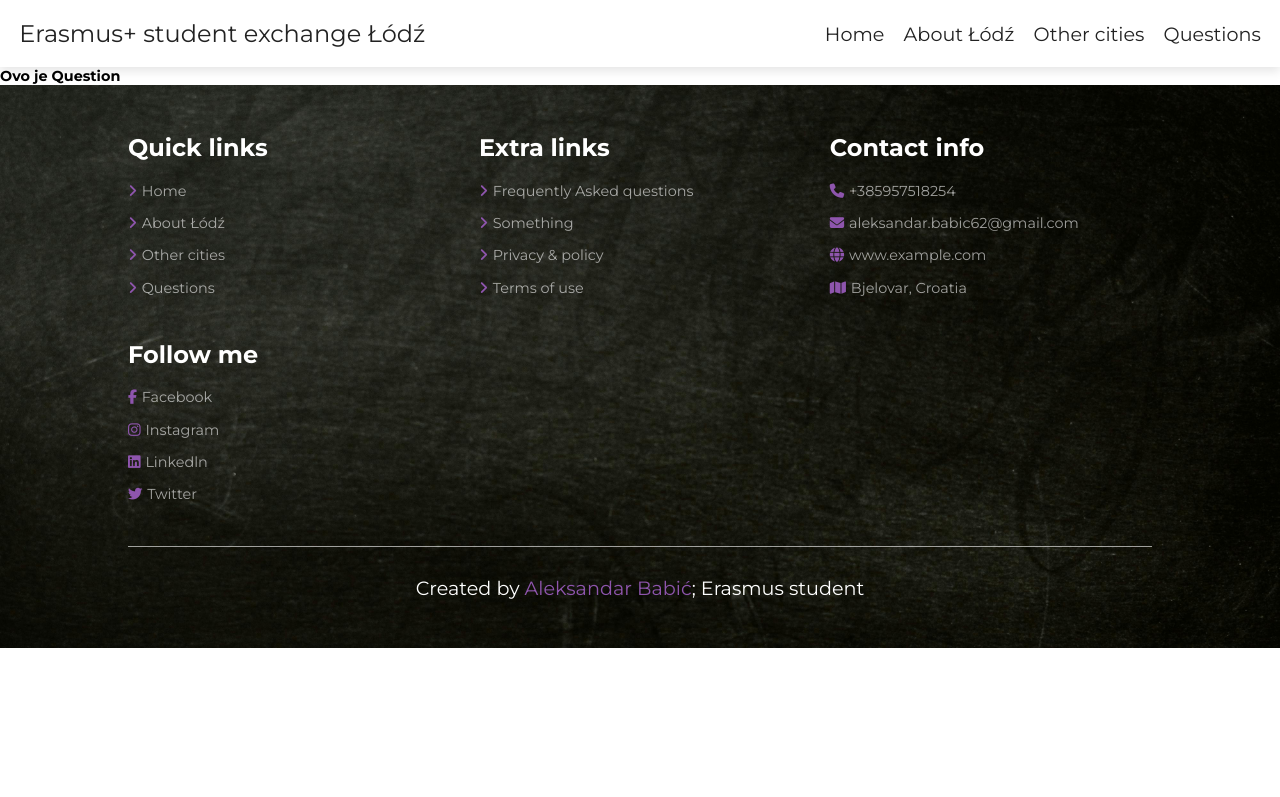
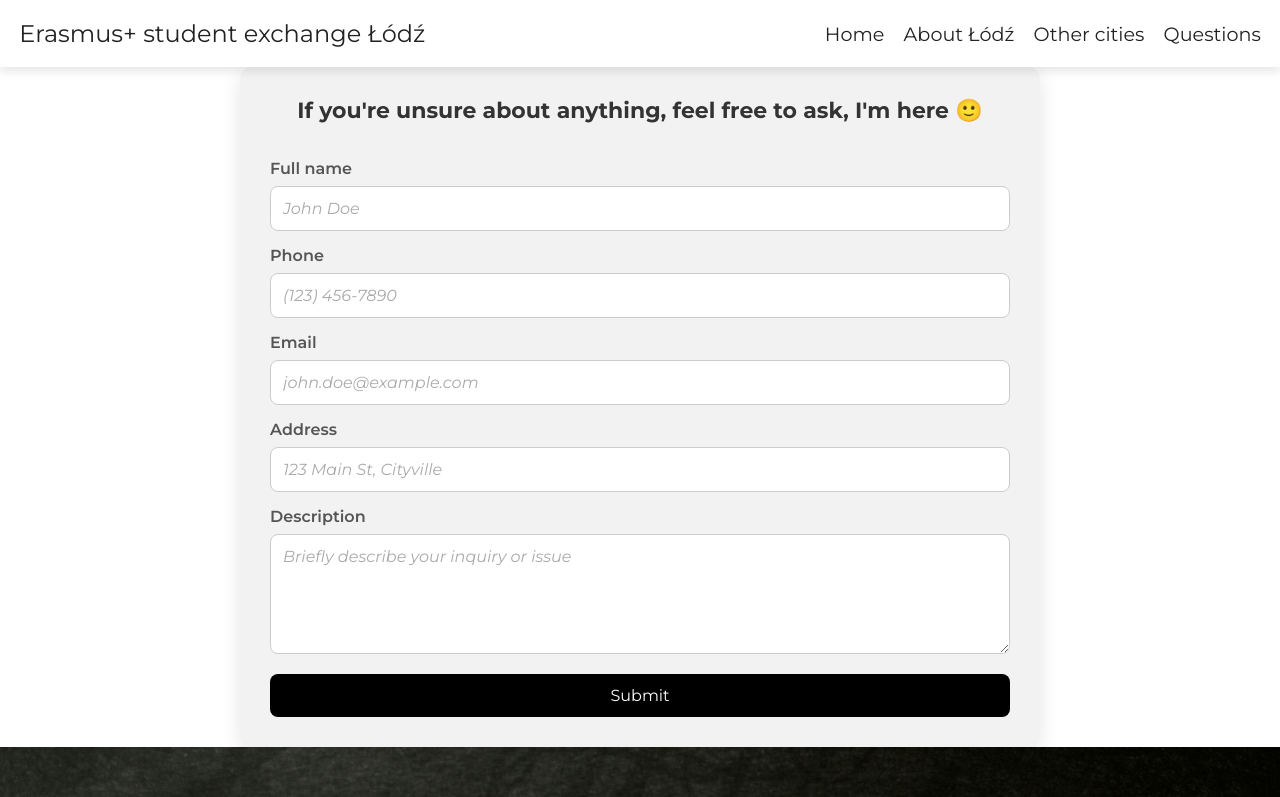
Before and after one commit to ababic20/Website-with-a-chatbot, a React (Vite) app in the folder Frontend/: page /question in a window 1280 px wide. Shown: the top 797 px of the page. Built offline with nearby package versions, Linux system fonts and the light colour scheme.

Commit message:
new component, form started

```diff
--- a/Frontend/src/Components/Footer.jsx
+++ b/Frontend/src/Components/Footer.jsx
@@ -15,7 +15,7 @@ const Footer = () => {
 
         <div className="box">
           <h3>Extra links</h3>
-          <a href="#"> <i className="fas fa-angle-right"></i>Frequently Asked questions</a>
+          <a href="#"> <i className="fas fa-angle-right"></i>Frequently asked questions</a>
           <a href="#"> <i className="fas fa-angle-right"></i>Something</a>
           <a href="#"> <i className="fas fa-angle-right"></i>Privacy & policy</a>
           <a href="#"> <i className="fas fa-angle-right"></i>Terms of use</a>
--- /dev/null
+++ b/Frontend/src/Components/Question.css
@@ -0,0 +1,190 @@
+.form-container {
+  width: 100%;
+  max-width: 800px;
+  margin: auto;
+  padding: 30px;
+  border-radius: 12px;
+  background: #f2f2f2;
+  box-shadow: 0 6px 20px rgba(0, 0, 0, 0.1);
+  transition: all 0.3s ease-in-out;
+}
+
+.form-container:hover {
+  box-shadow: 0 8px 30px rgba(0, 0, 0, 0.2);
+}
+
+.form-header {
+  font-size: 22px;
+  font-weight: bold;
+  margin-bottom: 20px;
+  text-align: center;
+  color: #333;
+}
+
+.contact-form {
+  display: flex;
+  flex-direction: column;
+  text-align: left;
+}
+
+.contact-form label {
+  margin-top: 15px;
+  font-weight: 600;
+  font-size: 16px;
+  color: #555;
+}
+
+.contact-form input,
+.contact-form textarea {
+  padding: 12px;
+  margin-top: 8px;
+  border: 1px solid #ccc;
+  border-radius: 8px;
+  font-size: 16px;
+  width: 100%;
+  background: #fff;
+  box-sizing: border-box;
+  transition: border 0.3s ease, box-shadow 0.3s ease;
+}
+
+.contact-form input:focus,
+.contact-form textarea:focus {
+  border-color: #8e55ad;
+  box-shadow: 0 0 5px rgba(142, 85, 173, 0.3);
+  outline: none;
+}
+
+.contact-form textarea {
+  resize: vertical;
+  height: 120px;
+}
+
+.contact-form button {
+  margin-top: 20px;
+  padding: 12px;
+  background: #000000;
+  color: white;
+  border: none;
+  border-radius: 8px;
+  cursor: pointer;
+  font-size: 16px;
+  width: 100%;
+  transition: background 0.3s ease, transform 0.2s ease;
+}
+
+.contact-form button:hover {
+  background: #6a3c8b;
+  transform: translateY(-2px);
+}
+
+.contact-form button:active {
+  transform: translateY(0);
+}
+
+.contact-form input::placeholder,
+.contact-form textarea::placeholder {
+  color: #aaa;
+  font-style: italic;
+}
+
+.success-popup {
+  position: fixed;
+  top: 90px;
+  right: 40px;
+  background-color: #4CAF50;
+  color: white;
+  padding: 20px 30px;
+  border-radius: 8px;
+  box-shadow: 0 8px 20px rgba(0, 0, 0, 0.3);
+  font-size: 16px;
+  font-weight: bold;
+  opacity: 0;
+  width: 250px;
+  height: auto;
+  animation: fadeInOut 7s ease-out forwards;
+}
+
+.summary-container {
+  position: fixed;
+  width: 100%;
+  max-width: 300px; /* Možete prilagoditi širinu prema želji */
+  float: left; /* Poravnava summary lijevo */
+  margin-top: 30px;
+  margin-left: 30px;
+}
+
+.summary-box {
+  background: #e8f0f2;
+  padding: 15px;
+  border-radius: 8px;
+  box-shadow: 0 8px 20px rgba(0, 0, 0, 0.3);
+  opacity: 0;
+  animation: fadeInOut 15s ease-out forwards;
+}
+
+.summary-box h3 {
+  margin-top: 0;
+  font-size: 18px;
+  color: #333;
+}
+
+.summary-box p {
+  font-size: 16px;
+  color: #555;
+  margin: 5px 0;
+}
+
+@media (max-width: 768px) {
+  .summary-container {
+    max-width: 100%;
+    margin-top: 30px;
+  }
+
+  .form-container {
+    padding: 20px;
+  }
+
+  .form-header {
+    font-size: 18px;
+  }
+
+  .contact-form button {
+    padding: 10px;
+  }
+
+  .summary-box {
+    margin-bottom: 20px;
+  }
+}
+
+@keyframes fadeInOut {
+  0% {
+    opacity: 0;
+    transform: translateY(-20px);
+  }
+  20% {
+    opacity: 1;
+    transform: translateY(0);
+  }
+  80% {
+    opacity: 1;
+  }
+  100% {
+    opacity: 0;
+    transform: translateY(20px);
+  }
+}
+
+@media (max-width: 768px) {
+  .form-container {
+    padding: 20px;
+  }
+
+  .form-header {
+    font-size: 18px;
+  }
+
+  .contact-form button {
+    padding: 10px;
+  }
+}
--- /dev/null
+++ b/Frontend/src/Components/Question.jsx
@@ -0,0 +1,118 @@
+import React, { useState } from "react";
+import './Question.css';
+
+const ContactForm = () => {
+  const [formData, setFormData] = useState({
+    fullName: "",
+    phone: "",
+    email: "",
+    address: "",
+    description: "",
+  });
+  const [successMessage, setSuccessMessage] = useState(false); // Novo stanje za obavijest
+  const [summary, setSummary] = useState(null); // Novo stanje za summary
+
+  const handleChange = (e) => {
+    const { name, value } = e.target;
+    setFormData((prev) => ({
+      ...prev,
+      [name]: value,
+    }));
+  };
+
+  const handleSubmit = (e) => {
+    e.preventDefault();
+    console.log("Submitted Data:", formData);
+    setSummary(formData); // Postavimo summary sa poslanim podacima
+    setSuccessMessage(true); // Pokreni obavijest nakon slanja forme
+
+    setFormData({
+      fullName: "",
+      phone: "",
+      email: "",
+      address: "",
+      description: "",
+    }); // Resetiranje vrijednosti u poljima
+
+    setTimeout(() => {
+      setSuccessMessage(false); // Sakrij obavijest nakon 3 sekunde
+    }, 3000);
+  };
+  return (
+    <div className="main-container">
+      <div className="summary-container">
+        {summary && (
+          <div className="summary-box">
+            <h3>Summary of Submitted Information:</h3>
+            <p><strong>Full Name:</strong> {summary.fullName}</p>
+            <p><strong>Phone:</strong> {summary.phone}</p>
+            <p><strong>Email:</strong> {summary.email}</p>
+            <p><strong>Address:</strong> {summary.address}</p>
+            <p><strong>Description:</strong> {summary.description}</p>
+          </div>
+        )}
+      </div>
+
+      <div className="form-container">
+        <h2 className="form-header">If you're unsure about anything, feel free to ask, I'm here 🙂</h2>
+
+        <form className="contact-form" onSubmit={handleSubmit}>
+          <label>Full name</label>
+          <input
+            type="text"
+            name="fullName"
+            value={formData.fullName}
+            onChange={handleChange}
+            required
+            placeholder="John Doe"
+          />
+          <label>Phone</label>
+          <input
+            type="tel"
+            name="phone"
+            value={formData.phone}
+            onChange={handleChange}
+            required
+            placeholder="(123) 456-7890"
+          />
+          <label>Email</label>
+          <input
+            type="email"
+            name="email"
+            value={formData.email}
+            onChange={handleChange}
+            required
+            placeholder="john.doe@example.com"
+          />
+          <label>Address</label>
+          <input
+            type="text"
+            name="address"
+            value={formData.address}
+            onChange={handleChange}
+            required
+            placeholder="123 Main St, Cityville"
+          />
+          <label>Description</label>
+          <textarea
+            name="description"
+            value={formData.description}
+            onChange={handleChange}
+            required
+            placeholder="Briefly describe your inquiry or issue"
+          />
+          <button type="submit">Submit</button>
+        </form>
+
+        {successMessage && (
+          <div className="success-popup">
+            <p>Your message has been successfully sent! 🙂</p>
+          </div>
+        )}
+      </div>
+    </div>
+  );
+
+};
+
+export default ContactForm;
--- a/Frontend/src/pages/Question.jsx
+++ b/Frontend/src/pages/Question.jsx
@@ -1,12 +1,13 @@
 import Navbar from '../Components/Navbar'
 import Footer from '../Components/Footer'
+import Question from '../Components/Question'
 
 
 export default function(){
   return(
     <>
         <Navbar/>
-        <h2>Ovo je Question</h2>
+        <Question/>
         <Footer/>
     </>
   )
```
